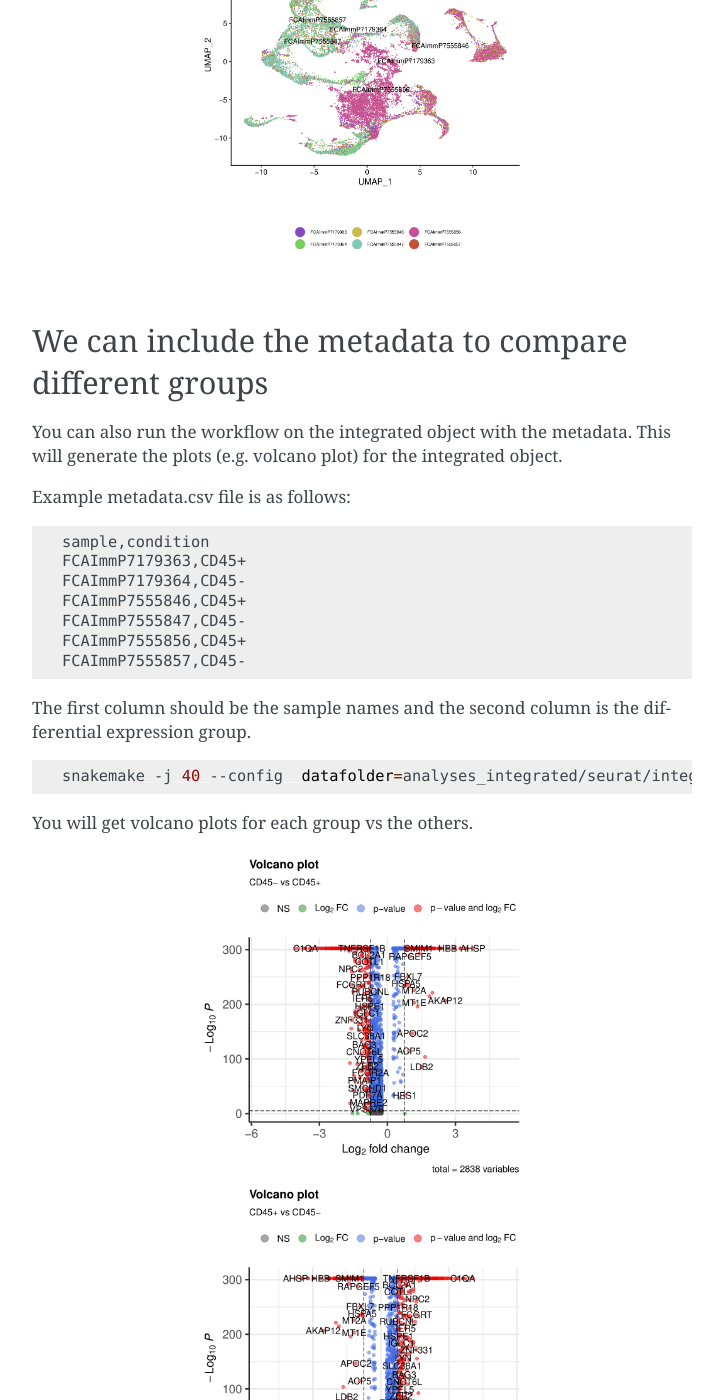
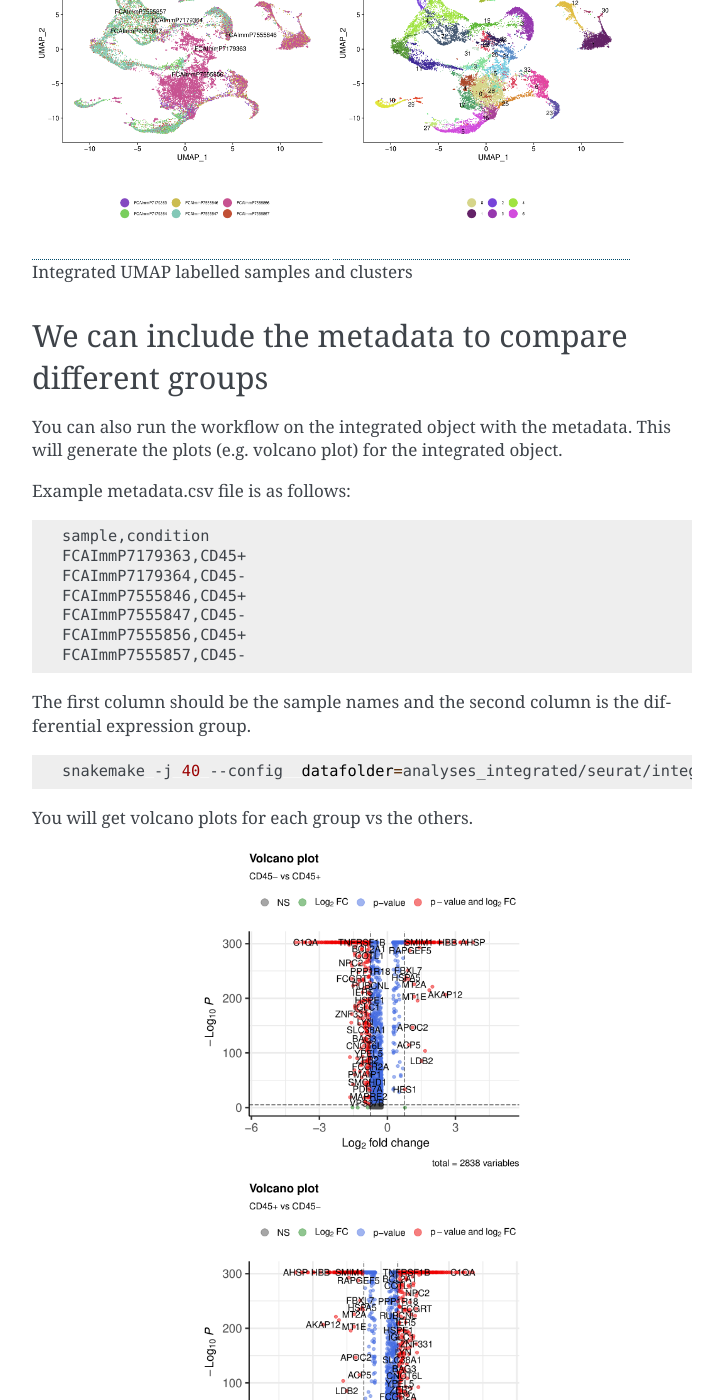
Before and after one commit to sinanugur/cellsnake, a Sphinx documentation site: the page built from docs/fetalliver.rst, in a window 1280 px wide and 1400 px high, scrolled down 1014 px. Shown: the whole window, without its empty margins (388-1111 px from the left). Built offline with Sphinx 7.4.7, drawn with Linux system fonts in a browser that asks for light colours; pages that are not in the unit, such as notebooks, are missing from menus; some of the changed text lies outside the part shown.

Commit message:
docs update

```diff
--- a/docs/fetalliver.rst
+++ b/docs/fetalliver.rst
@@ -42,9 +42,14 @@ Now it is time to work on the integrated sample. We can run full advanced run on
     snakemake -j 40 --config  datafolder=analyses_integrated/seurat/integrated.rds resolution=auto option=standard is_integrated_sample=True --rerun-incomplete
     #cellsnake cli equivalent of this command is: cellsnake integrated standard analyses_integrated/seurat/integrated.rds --resolution auto  -j 40
 
-.. image:: images/plot_dimplot_umap-orig.ident.png
-    :width: 50%
-    :align: center
+.. |fig1| image:: images/plot_dimplot_umap-orig.ident.png
+   :width: 45%
+
+.. |fig2| image:: images/plot_dimplot_umap-seurat_clusters.png
+   :width: 45%
+
+|fig1| |fig2|
+Integrated UMAP labelled samples and clusters
 
 
 We can include the metadata to compare different groups
```
Also changed, not shown: other parts of docs/fetalliver.rst (+4 -0 lines), docs/markers.rst (renamed from docs/marker.rst).
